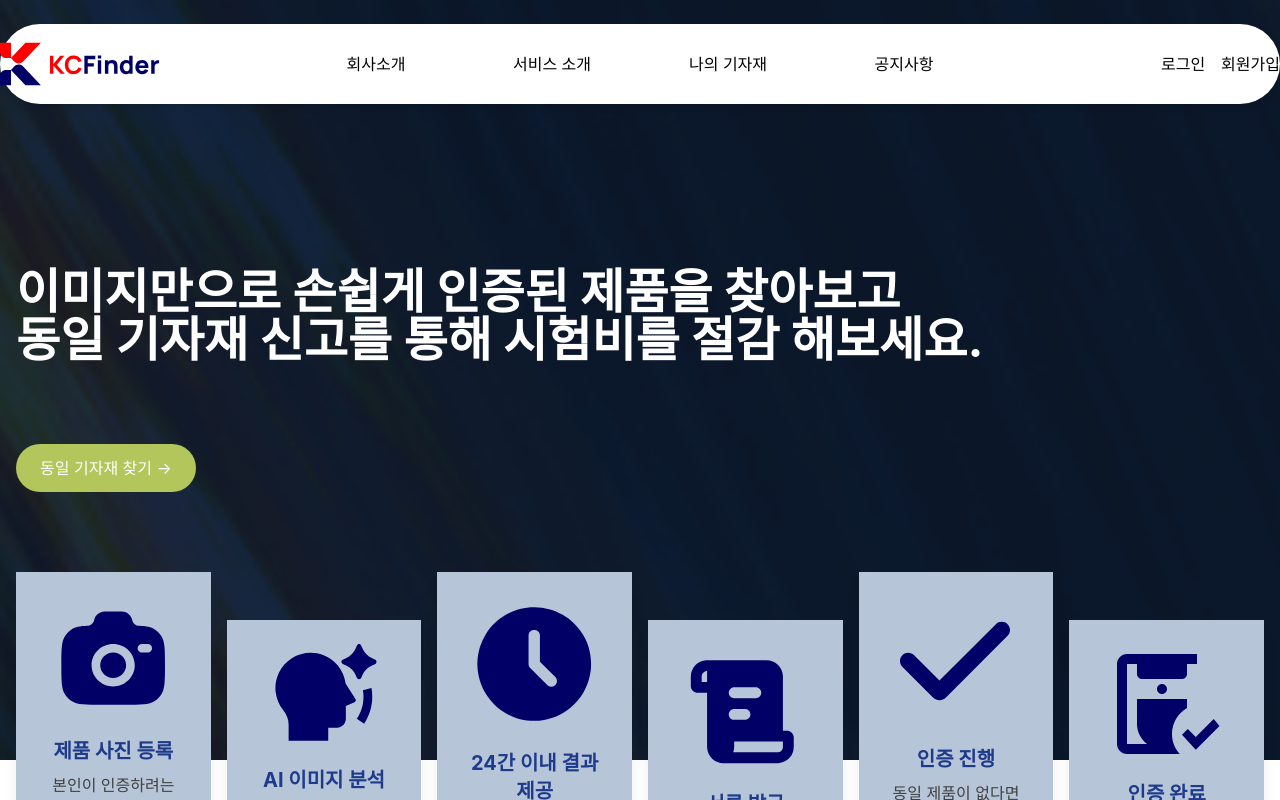
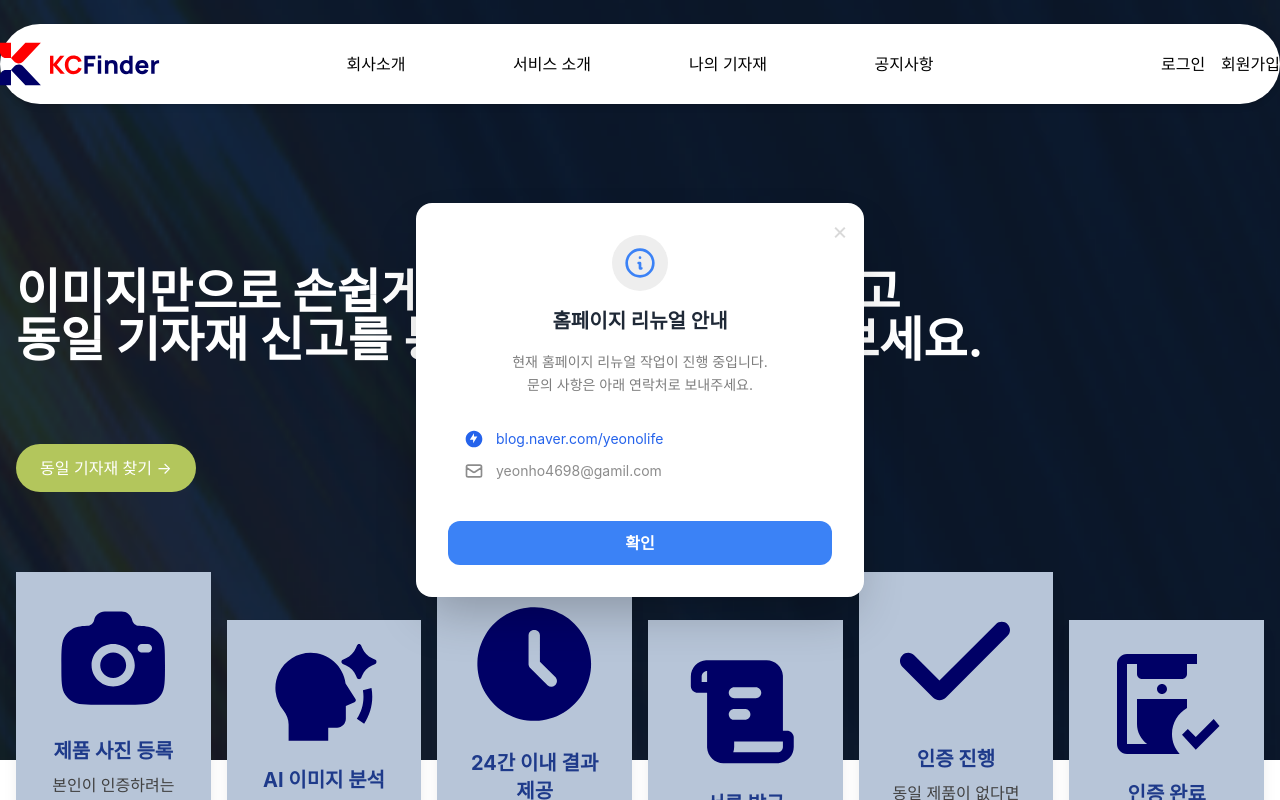
Before and after one commit to KCFinder/KCFinder_web, a React (Create React App) app: page / in a window 1280 px wide. Shown: the top 800 px of the page. Built offline with nearby package versions, Linux system fonts and the light colour scheme; no server answers.

Commit message:
리뉴얼 팝업 생성

```diff
--- a/src/view/Main.jsx
+++ b/src/view/Main.jsx
@@ -1,3 +1,4 @@
+import { useState } from 'react';
 import MainWrapper from '../wrapper/MainWrapper';
 import BannerSection from '../components/section/main/BannerSection';
 import ImgUpLoadSection from '../components/section/main/ImgUpLoadSection';
@@ -5,9 +6,100 @@ import AISection from '../components/section/main/AISection';
 import MainBottomSection from '../components/section/main/MainBottomSection';
 import VerifyCategorySection from '../components/section/main/VerifyCategorySection';
 
+function RenewalPopup({ onClose }) {
+  return (
+    <div className='fixed inset-0 z-50 flex items-center justify-center bg-black/50'>
+      <div className='relative bg-white rounded-2xl shadow-2xl w-[90%] max-w-md p-8'>
+        <button
+          onClick={onClose}
+          className='absolute top-4 right-4 text-gray-400 hover:text-gray-600 text-2xl leading-none'
+          aria-label='닫기'
+        >
+          &times;
+        </button>
+
+        <div className='flex flex-col items-center text-center gap-4'>
+          <div className='bg-gray-300 rounded-full p-3'>
+            <svg
+              className='w-8 h-8 text-blue-500'
+              fill='none'
+              stroke='currentColor'
+              viewBox='0 0 24 24'
+            >
+              <path
+                strokeLinecap='round'
+                strokeLinejoin='round'
+                strokeWidth={2}
+                d='M13 16h-1v-4h-1m1-4h.01M12 2a10 10 0 110 20A10 10 0 0112 2z'
+              />
+            </svg>
+          </div>
+
+          <h2 className='text-xl font-bold text-gray-800'>
+            홈페이지 리뉴얼 안내
+          </h2>
+          <p className='text-gray-500 text-sm leading-relaxed'>
+            현재 홈페이지 리뉴얼 작업이 진행 중입니다.
+            <br />
+            문의 사항은 아래 연락처로 보내주세요.
+          </p>
+
+          <div className='w-full  rounded-xl p-4 flex flex-col gap-3 text-sm'>
+            <a
+              href='https://blog.naver.com/yeonolife'
+              target='_blank'
+              rel='noreferrer'
+              className='flex items-center gap-3 text-blue-600 hover:text-blue-800 transition-colors'
+            >
+              <svg
+                className='w-5 h-5 shrink-0'
+                fill='currentColor'
+                viewBox='0 0 24 24'
+              >
+                <path d='M12 2C6.48 2 2 6.48 2 12s4.48 10 10 10 10-4.48 10-10S17.52 2 12 2zm-1 15v-4H7l5-8v4h4l-5 8z' />
+              </svg>
+              blog.naver.com/yeonolife
+            </a>
+
+            <a
+              href='mailto:yeonho4698@gamil.com'
+              className='flex items-center gap-3 text-gray-600 hover:text-gray-800 transition-colors'
+            >
+              <svg
+                className='w-5 h-5 shrink-0'
+                fill='none'
+                stroke='currentColor'
+                viewBox='0 0 24 24'
+              >
+                <path
+                  strokeLinecap='round'
+                  strokeLinejoin='round'
+                  strokeWidth={2}
+                  d='M3 8l7.89 5.26a2 2 0 002.22 0L21 8M5 19h14a2 2 0 002-2V7a2 2 0 00-2-2H5a2 2 0 00-2 2v10a2 2 0 002 2z'
+                />
+              </svg>
+              yeonho4698@gamil.com
+            </a>
+          </div>
+
+          <button
+            onClick={onClose}
+            className='mt-2 w-full bg-blue-500 hover:bg-blue-600 text-white font-semibold py-2.5 rounded-xl transition-colors'
+          >
+            확인
+          </button>
+        </div>
+      </div>
+    </div>
+  );
+}
+
 export default function Main() {
+  const [showPopup, setShowPopup] = useState(true);
+
   return (
     <MainWrapper>
+      {showPopup && <RenewalPopup onClose={() => setShowPopup(false)} />}
       <BannerSection />
       <ImgUpLoadSection />
       <AISection />
```
